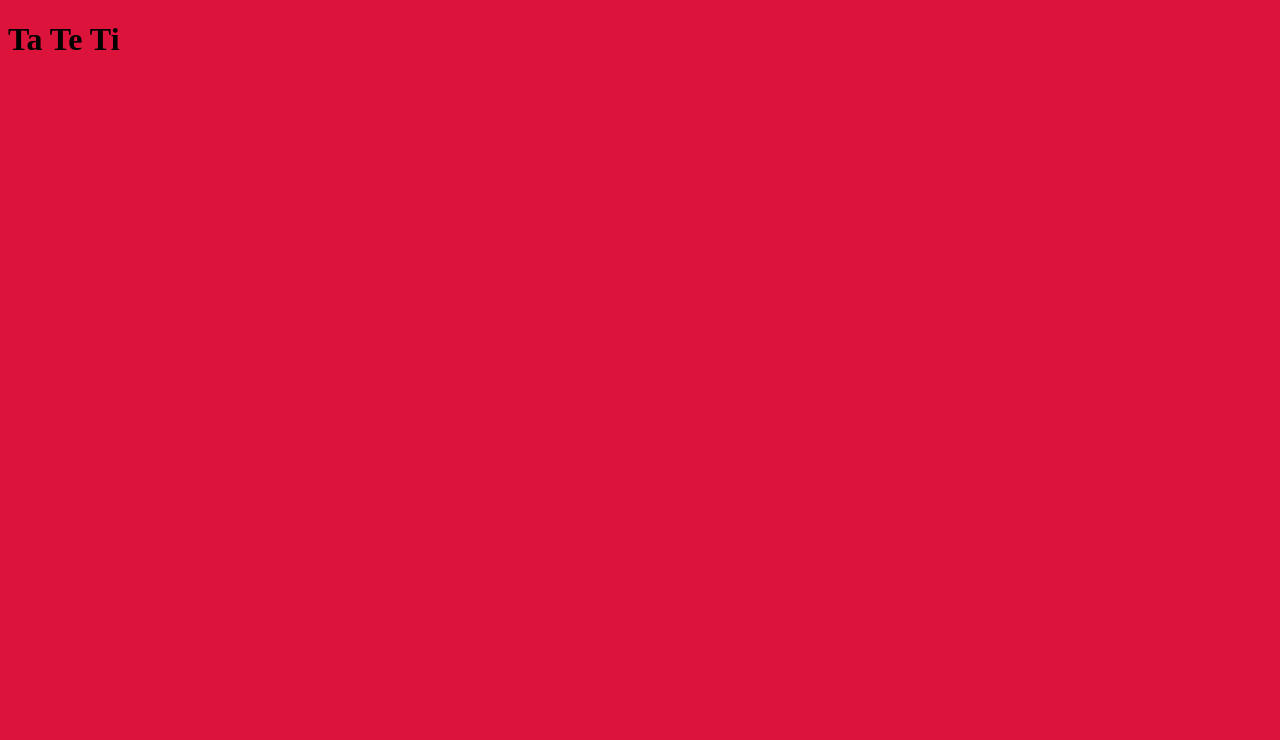
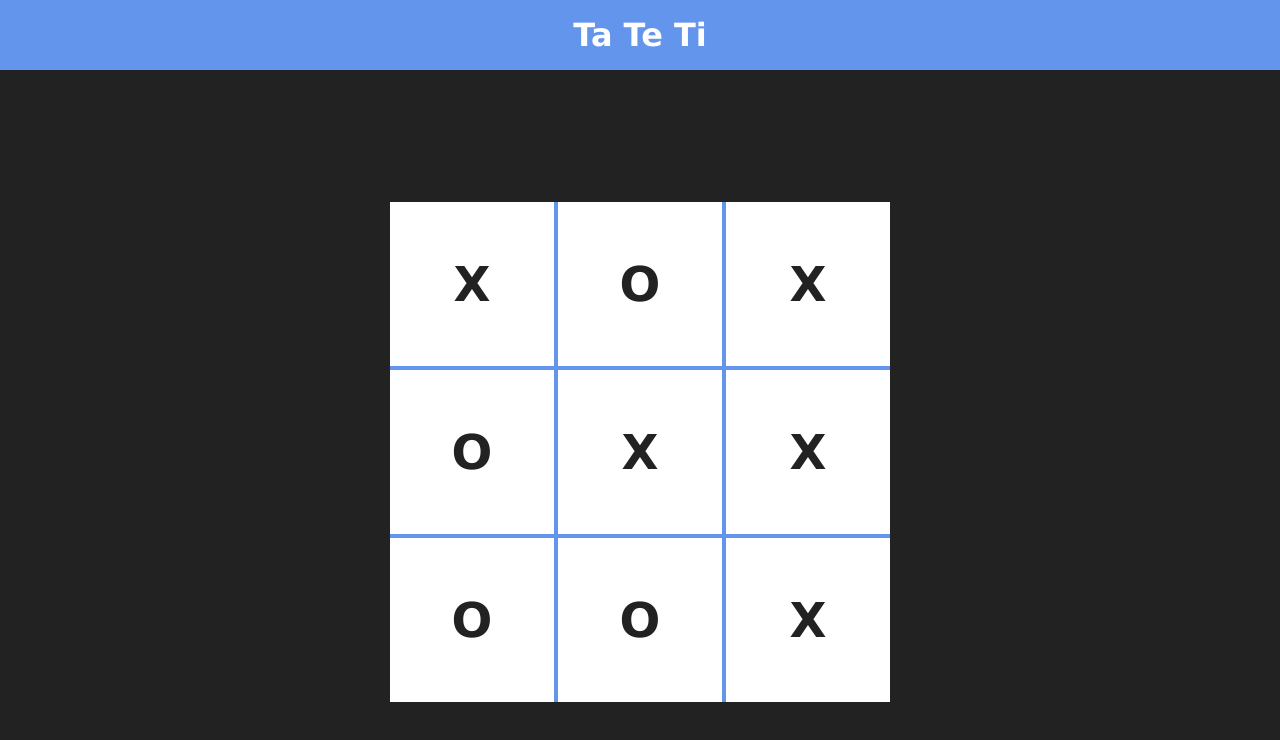
Before and after one commit to guswebdev/odin-ta-te-ti, a plain HTML site: page index.html in a window 1280 px wide. Drawn offline with Linux system fonts and the light colour scheme.

Commit message:
Creacion de la estructura inicial del juego

```diff
--- a/css/style.css
+++ b/css/style.css
@@ -1,3 +1,67 @@
+*,
+*::after,
+*::before {
+  margin: 0;
+  padding: 0;
+  box-sizing: border-box;
+}
+
 body {
-  background-color: crimson;
+  width: 100%;
+  min-height: 100vh;
+  font-family: Verdana, Geneva, Tahoma, sans-serif;
 }
+main {
+  padding: 1rem 0;
+  background-color: #222;
+}
+
+.container {
+  width: 90%;
+  max-width: 1024px;
+  margin: 0 auto;
+}
+
+main .container {
+  min-height: calc(100vh - 69px);
+  display: flex;
+  justify-content: center;
+  align-items: center;
+}
+
+.header {
+  text-align: center;
+  padding: 1rem 0;
+  background-color: cornflowerblue;
+  color: white;
+}
+
+.tablero {
+  width: 300px;
+  height: 300px;
+  background-color: cornflowerblue;
+  display: grid;
+  grid-template-columns: repeat(3, 1fr);
+  grid-template-rows: repeat(3, 1fr);
+  gap: 0.25rem;
+}
+
+.casilla {
+  color: #222;
+  background-color: white;
+  display: flex;
+  justify-content: center;
+  align-items: center;
+  cursor: pointer;
+}
+
+/*Medias Queries*/
+@media screen and (min-width: 768px){
+  .tablero {
+    width: 500px;
+    height: 500px;
+  }
+  .casilla {
+    font-size: 2rem;
+  }
+}
--- a/index.html
+++ b/index.html
@@ -1,13 +1,48 @@
 <!DOCTYPE html>
 <html lang="en">
-<head>
-    <meta charset="UTF-8">
-    <meta name="viewport" content="width=device-width, initial-scale=1.0">
+  <head>
+    <meta charset="UTF-8" />
+    <meta name="viewport" content="width=device-width, initial-scale=1.0" />
     <title>Document</title>
-    <link rel="stylesheet" href="css/style.css">
-</head>
-<body>
-    <h1>Ta Te Ti</h1>
+    <link rel="stylesheet" href="css/style.css" />
+  </head>
+  <body>
+    <header class="header">
+      <h1>Ta Te Ti</h1>
+    </header>
+    <main>
+        <div class="container">
+            <section class="tablero">
+                <article class="casilla">
+                    <h2>X</h2>
+                </article>
+                <article class="casilla">
+                    <h2>O</h2>
+                </article>
+                <article class="casilla">
+                    <h2>X</h2>
+                </article>
+                <article class="casilla">
+                    <h2>O</h2>
+                </article>
+                <article class="casilla">
+                    <h2>X</h2>
+                </article>
+                <article class="casilla">
+                    <h2>X</h2>
+                </article>
+                <article class="casilla">
+                    <h2>O</h2>
+                </article>
+                <article class="casilla">
+                    <h2>O</h2>
+                </article>
+                <article class="casilla">
+                    <h2>X</h2>
+                </article>
+            </section>
+        </div>
+    </main>
     <script src="app.js"></script>
-</body>
+  </body>
 </html>
```
